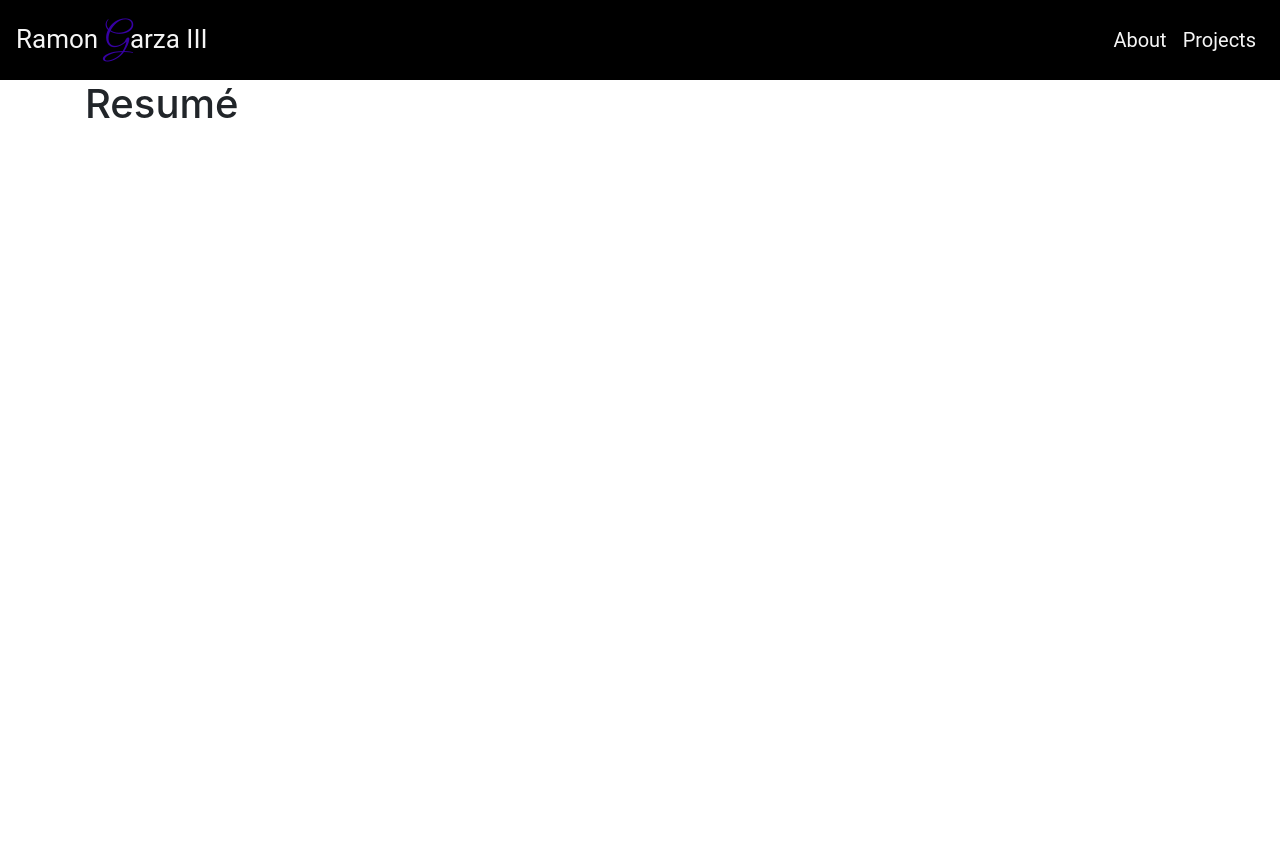
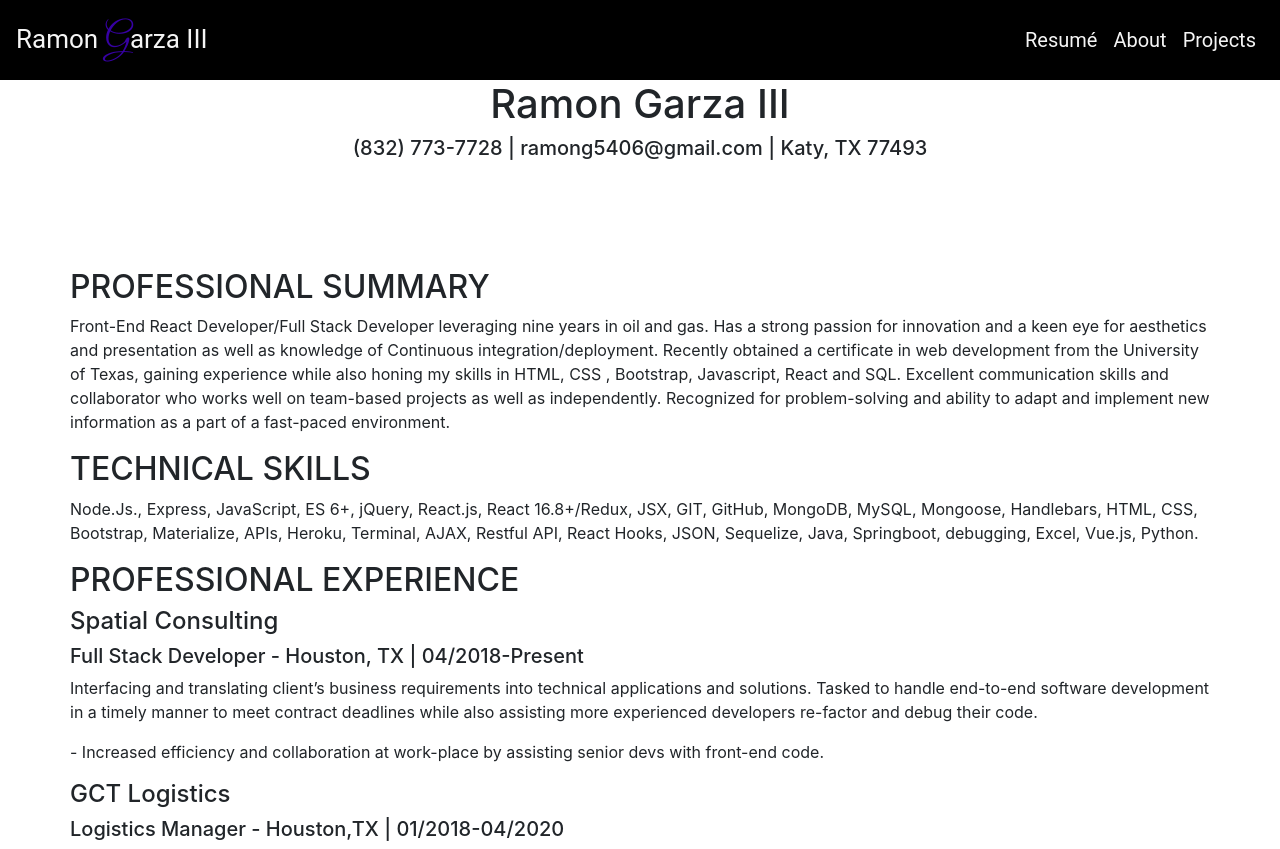
Before and after one commit to Ramong06/ramon-website, a React (Create React App) app: page /resume in a window 1280 px wide. Before the commit the page ends 800 px from the top, so only its background shows below. Built offline with nearby package versions, Linux system fonts and the light colour scheme.

Commit message:
creating Resume page

```diff
--- a/package.json
+++ b/package.json
@@ -1,6 +1,6 @@
 {
   "homepage": "/",
-  "name": "react-portfolio",
+  "name": "react-website",
   "version": "0.1.0",
   "private": true,
   "dependencies": {
--- a/src/App.css
+++ b/src/App.css
@@ -1,38 +1,8 @@
-.App {
-  text-align: center;
+.resumeTitle {
+    text-align: center;
 }
 
-.App-logo {
-  height: 40vmin;
-  pointer-events: none;
+.resumeInfoHeader {
+    text-align: center;
+    padding-bottom: 100px;
 }
-
-@media (prefers-reduced-motion: no-preference) {
-  .App-logo {
-    animation: App-logo-spin infinite 20s linear;
-  }
-}
-
-.App-header {
-  background-color: #282c34;
-  min-height: 100vh;
-  display: flex;
-  flex-direction: column;
-  align-items: center;
-  justify-content: center;
-  font-size: calc(10px + 2vmin);
-  color: white;
-}
-
-.App-link {
-  color: #61dafb;
-}
-
-@keyframes App-logo-spin {
-  from {
-    transform: rotate(0deg);
-  }
-  to {
-    transform: rotate(360deg);
-  }
-}
--- a/src/components/AskWinstonCard/style.css
+++ b/src/components/AskWinstonCard/style.css
@@ -2,11 +2,11 @@ body {
   background: #f6f6f2;
 }
 
-h2 {
+/* h2 {
   text-align: center;
   color: #388087;
   font-family: "Roboto", sans-serif;
-}
+} */
 
 .card-title {
   font-weight: bold;
--- a/src/components/BioCard/style.css
+++ b/src/components/BioCard/style.css
@@ -2,9 +2,14 @@ body {
   background: #f6f6f2;
 }
 
-h2 {
+/* h2 {
   text-align: center;
   color: #388087;
+  font-family: "Roboto", sans-serif;
+} */
+
+h3 {
+  text-align: center;
   font-family: "Roboto", sans-serif;
 }
 
--- a/src/components/EmployeeDirCard/style.css
+++ b/src/components/EmployeeDirCard/style.css
@@ -2,11 +2,11 @@ body {
   background: #f6f6f2;
 }
 
-h2 {
+/* h2 {
   text-align: center;
   color: #388087;
   font-family: "Roboto", sans-serif;
-}
+} */
 
 .card-title {
   font-weight: bold;
--- a/src/components/InsideJobCard/style.css
+++ b/src/components/InsideJobCard/style.css
@@ -2,11 +2,11 @@ body {
   background: #f6f6f2;
 }
 
-h2 {
+/* h2 {
   text-align: center;
   color: #388087;
   font-family: "Roboto", sans-serif;
-}
+} */
 
 .card-title {
   font-weight: bold;
--- a/src/components/Nav/index.js
+++ b/src/components/Nav/index.js
@@ -22,13 +22,13 @@ function Nav() {
       <div className="collapse navbar-collapse" id="navbarNav">
         <ul className="navbar-nav ml-auto">
           <li className="nav-item active">
-            {/* <Link
+            <Link
               to="/resume"
               className={window.location.pathname === "/resume" ? "nav-link active" : "nav-link"}
               id="hoverable"
             >
               Resumé
-            </Link> */}
+            </Link>
           </li>
           <li className="nav-item active">
             <Link
--- a/src/components/PasswordGenCard/style.css
+++ b/src/components/PasswordGenCard/style.css
@@ -2,11 +2,11 @@ body {
   background: #f6f6f2;
 }
 
-h2 {
+/* h2 {
   text-align: center;
   color: #388087;
   font-family: "Roboto", sans-serif;
-}
+} */
 
 .card-title {
   font-weight: bold;
--- a/src/pages/Home.js
+++ b/src/pages/Home.js
@@ -1,5 +1,4 @@
 import React from "react";
-import "../App.css"
 import Background from "../components/Background";
 import Nav from "../components/Nav";
 
--- a/src/pages/Resume.js
+++ b/src/pages/Resume.js
@@ -1,10 +1,11 @@
 
 import React from "react";
 import Nav from "../components/Nav";
+import "../App.css"
+import Container from "../components/Container";
 // import Hero from "../components/Hero";
-// import Row from "../components/Row";
+import Row from "../components/Row";
 // import Col from "../components/Col";
-import Container from "../components/Container";
 
 
 function Resume() {
@@ -13,8 +14,45 @@ function Resume() {
     <div>
       <Nav />
       <Container>
-        <h1>Resumé</h1>
+        <h1 className="resumeTitle">Ramon Garza III</h1>
+        <h5 className="resumeInfoHeader">(832) 773-7728 | ramong5406@gmail.com | Katy, TX 77493</h5>
+        <Row>
+          <h2>PROFESSIONAL SUMMARY</h2>
+          <p>Front-End React Developer/Full Stack Developer leveraging nine years in oil and gas. Has a strong passion for innovation and a
+          keen eye for aesthetics and presentation as well as knowledge of Continuous integration/deployment. Recently obtained a certificate
+          in web development from the University of Texas, gaining experience while also honing my skills in HTML, CSS , Bootstrap, Javascript,
+          React and SQL. Excellent communication skills and collaborator who works well on team-based projects as well as independently. Recognized
+          for problem-solving and ability to adapt and implement new information as a part of a fast-paced environment.</p>
+        </Row>
+        <Row>
+          <h2>TECHNICAL SKILLS</h2>
+          <p>Node.Js., Express, JavaScript, ES 6+, jQuery, React.js, React 16.8+/Redux, JSX, GIT, GitHub, MongoDB, MySQL, Mongoose, Handlebars,
+          HTML, CSS, Bootstrap, Materialize, APIs, Heroku, Terminal, AJAX, Restful API, React Hooks, JSON, Sequelize, Java, Springboot,
+          debugging, Excel, Vue.js, Python.</p>
+        </Row>
+        <Row>
+          <h2>PROFESSIONAL EXPERIENCE</h2>
+        </Row>
+        <Row>
+          <h4>Spatial Consulting</h4>
+        </Row>
+        <Row>
+          <h5>Full Stack Developer - Houston, TX | 04/2018-Present</h5>
+          <p>Interfacing and translating client’s business requirements into technical applications and solutions. Tasked to handle end-to-end
+          software development in a timely manner to meet contract deadlines while also assisting more experienced developers re-factor and
+          debug their code.</p>
+          <p>- Increased efficiency and collaboration at work-place by assisting senior devs with front-end code.</p>
+        </Row>
+        <Row>
+          <h4>GCT Logistics</h4>
+        </Row>
+        <Row>
+          <h5>Logistics Manager - Houston,TX | 01/2018-04/2020</h5>
+        </Row>
+
+
       </Container>
+
       </div>
     );
 }
```
Also changed, not shown: public/assets/bootcampCert.png (added).
